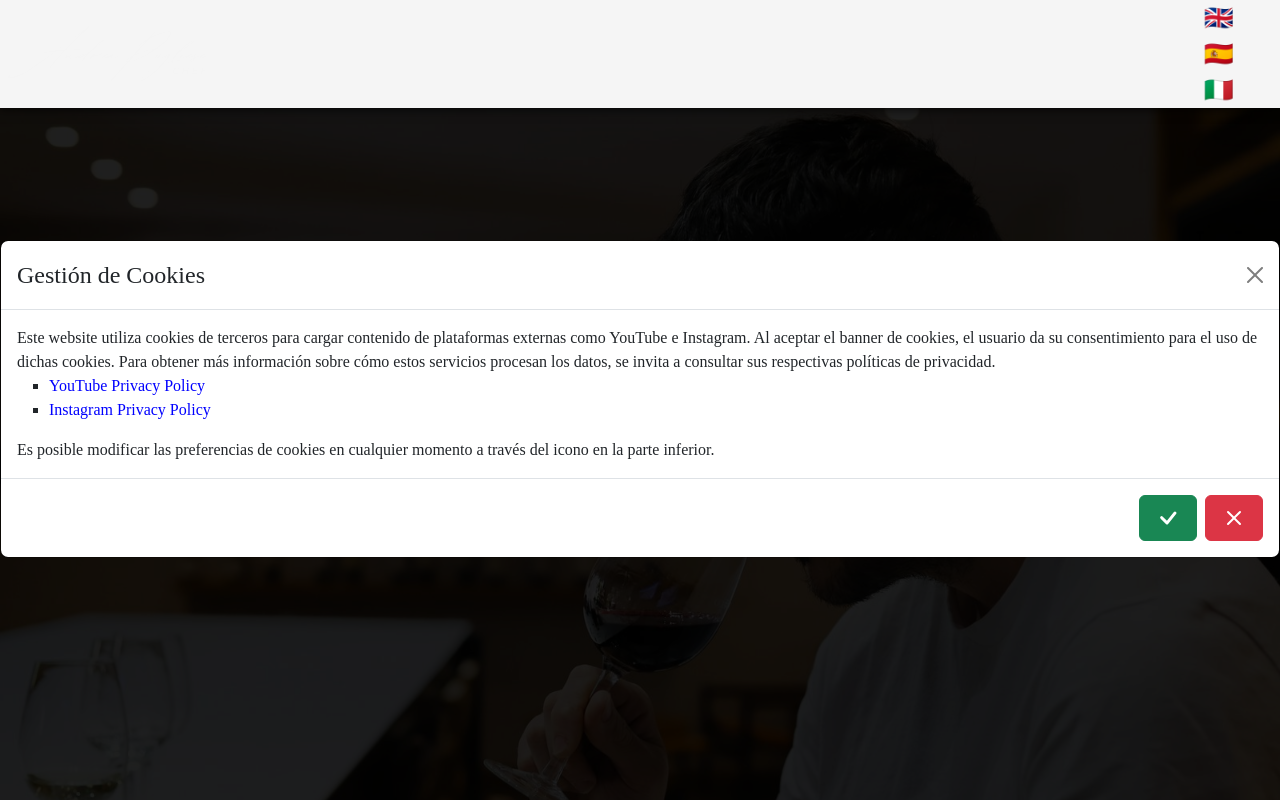
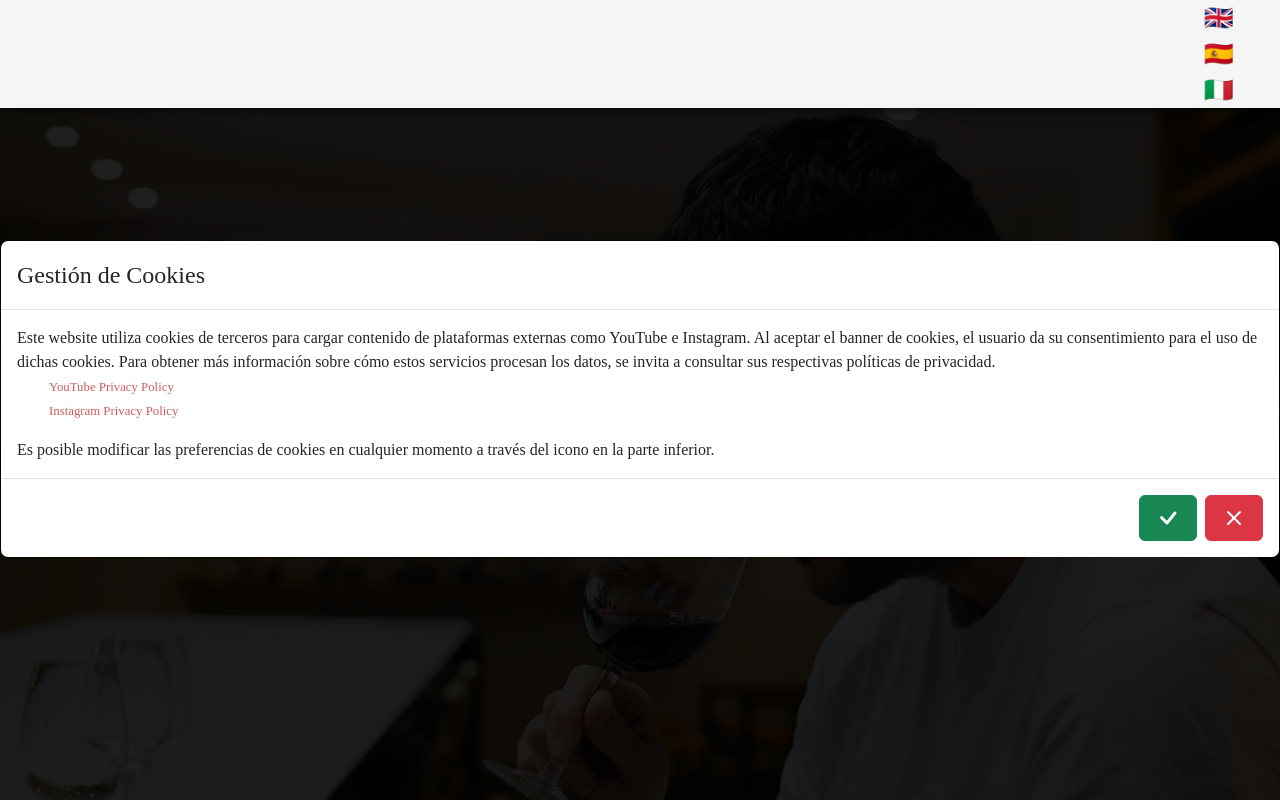
Before and after one commit to Marco-Pugliese/andreapugliese, a React (Vite) app: page / in a window 1280 px wide. Shown: the top 800 px of the page. Built offline with nearby package versions, Linux system fonts and the light colour scheme; a web font is replaced by a local one.

Commit message:
complete

```diff
--- a/src/Components/CookieManager/Cookie.css
+++ b/src/Components/CookieManager/Cookie.css
@@ -4,11 +4,12 @@
   min-height: 25vh;
 }
 .nav-privacy-link {
-  color: blue;
+  color: indianred;
   text-decoration: none;
+  font-size: 0.8em;
 }
 .list {
-  list-style-type: square;
+  list-style-type: none;
 }
 #CookieIcon {
   position: fixed;
--- a/src/Components/CookieManager/CookieManager.jsx
+++ b/src/Components/CookieManager/CookieManager.jsx
@@ -13,7 +13,7 @@ const CookieManager = () => {
   return (
     <>
       <Modal id="CookieModal" show={show} onHide={handleClose}>
-        <Modal.Header closeButton>
+        <Modal.Header>
           <Modal.Title>
             {LangInUse === "Eng" && <>Cookie Manager</>}
             {LangInUse === "Esp" && <>Gestión de Cookies</>}
@@ -41,7 +41,7 @@ const CookieManager = () => {
                   </li>
                   <li>
                     <a
-                      href="https://privacy.meta.com/policies/privacy-policy/"
+                      href=" https://about.instagram.com/it-it/blog/announcements/instagram-community-data-policy"
                       className="nav-privacy-link"
                     >
                       Instagram Privacy Policy
@@ -73,7 +73,7 @@ const CookieManager = () => {
                   </li>
                   <li>
                     <a
-                      href="https://privacy.meta.com/policies/privacy-policy/"
+                      href=" https://about.instagram.com/it-it/blog/announcements/instagram-community-data-policy"
                       className="nav-privacy-link"
                     >
                       Instagram Privacy Policy
@@ -104,7 +104,7 @@ const CookieManager = () => {
                   </li>
                   <li>
                     <a
-                      href="https://privacy.meta.com/policies/privacy-policy/"
+                      href=" https://about.instagram.com/it-it/blog/announcements/instagram-community-data-policy"
                       className="nav-privacy-link"
                     >
                       Instagram Privacy Policy
```
